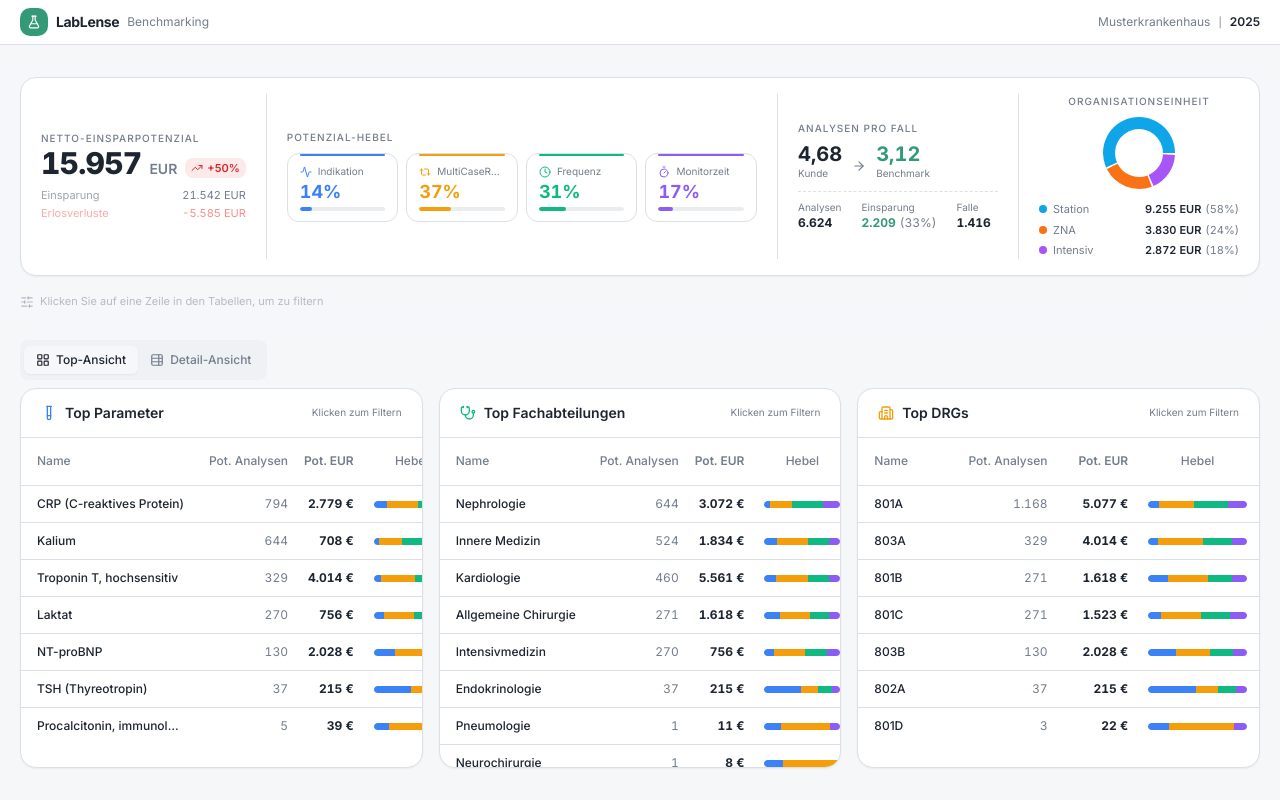
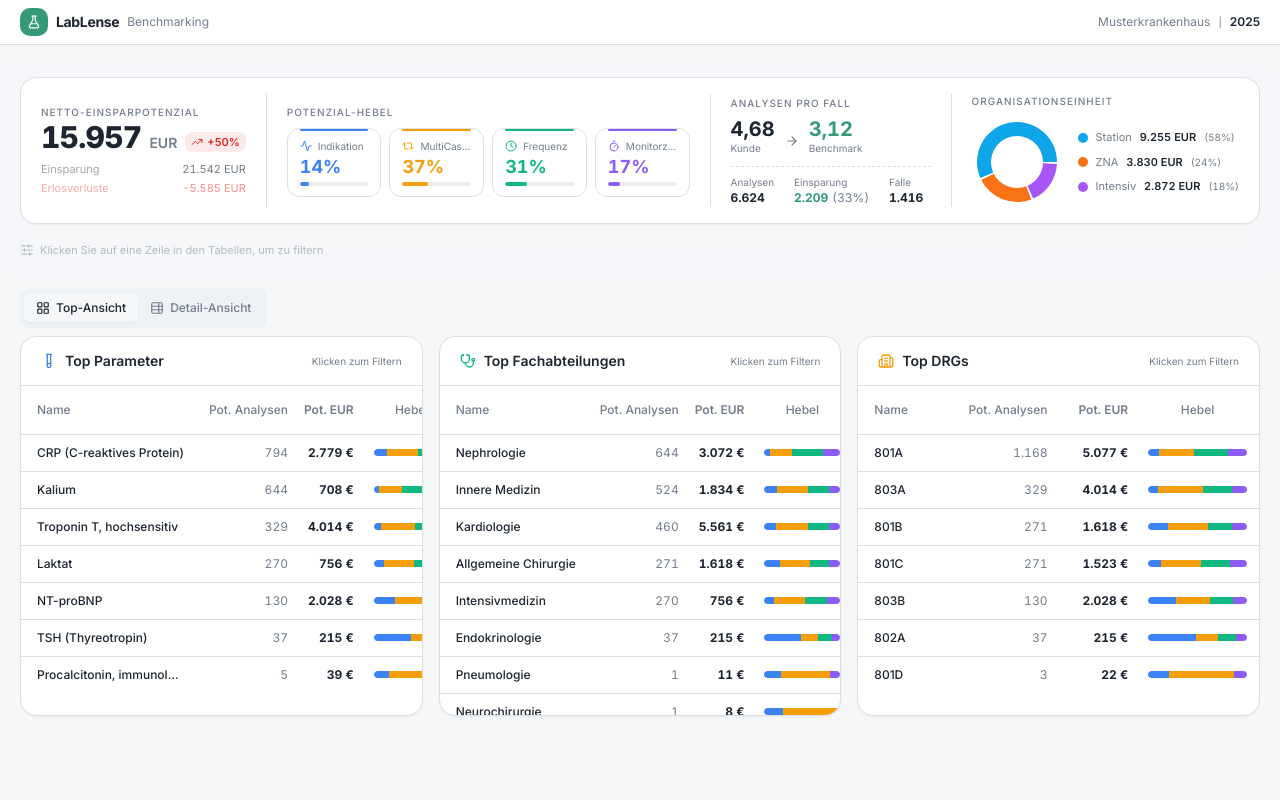
Before and after one commit to movyx-debug/v0-dashboard-ui, a Next.js app: page / in a window 1280 px wide. Built offline with nearby package versions, Linux system fonts and the light colour scheme.

Commit message:
style: adjust width for sub-benchmark tiles and org unit section
Constrain tile width and increase org unit section width with legend.

```diff
--- a/components/benchmark-section.tsx
+++ b/components/benchmark-section.tsx
@@ -163,7 +163,7 @@ export default function BenchmarkSection({ benchmark, title }: Props) {
           <div className="hidden lg:block w-px self-stretch bg-border" />
 
           {/* ── CENTER: 4 clickable sub-benchmark tiles ───── */}
-          <div className="flex-1 min-w-0">
+          <div className="flex-1 min-w-0 max-w-[420px]">
             <p className="text-[10px] uppercase tracking-widest text-muted-foreground font-medium mb-2">
               Potenzial-Hebel
             </p>
@@ -296,21 +296,21 @@ export default function BenchmarkSection({ benchmark, title }: Props) {
           <div className="hidden lg:block w-px self-stretch bg-border" />
 
           {/* ── FAR RIGHT: Org Unit Donut ──────────────────── */}
-          <div className="flex-shrink-0 w-[200px]">
-            <p className="text-[10px] uppercase tracking-widest text-muted-foreground font-medium mb-1 text-center">
+          <div className="flex-shrink-0">
+            <p className="text-[10px] uppercase tracking-widest text-muted-foreground font-medium mb-2">
               Organisationseinheit
             </p>
-            {/* Donut centered */}
-            <div className="flex justify-center" key={donutKey}>
-              <div className="relative h-[80px] w-[80px]">
+            <div className="flex items-center gap-4">
+              {/* Donut */}
+              <div className="h-[90px] w-[90px] flex-shrink-0" key={donutKey}>
                 <ResponsiveContainer width="100%" height="100%">
                   <PieChart>
                     <Pie
                       data={benchmark.orgUnits}
                       cx="50%"
                       cy="50%"
-                      innerRadius={24}
-                      outerRadius={36}
+                      innerRadius={26}
+                      outerRadius={40}
                       paddingAngle={3}
                       dataKey="pct"
                       nameKey="name"
@@ -326,24 +326,24 @@ export default function BenchmarkSection({ benchmark, title }: Props) {
                   </PieChart>
                 </ResponsiveContainer>
               </div>
-            </div>
-            {/* Legend below donut */}
-            <div className="space-y-1 mt-2">
+              {/* Legend beside donut */}
+              <div className="space-y-2">
                 {benchmark.orgUnits.map((ou, i) => (
-                <div key={ou.name} className="flex items-center gap-1.5 whitespace-nowrap">
+                  <div key={ou.name} className="flex items-center gap-2 whitespace-nowrap">
                     <div
-                    className="h-2 w-2 rounded-sm flex-shrink-0"
+                      className="h-2.5 w-2.5 rounded-sm flex-shrink-0"
                       style={{ backgroundColor: ORG_COLORS[i] }}
                     />
                     <span className="text-[11px] text-muted-foreground">{ou.name}</span>
-                  <span className="text-[11px] font-semibold text-foreground tabular-nums ml-auto">
+                    <span className="text-[11px] font-semibold text-foreground tabular-nums">
                       {fmtInt(Math.round(ou.euro))} EUR
-                    <span className="text-muted-foreground font-normal ml-1">
+                    </span>
+                    <span className="text-[10px] text-muted-foreground tabular-nums">
                       ({Math.round(ou.pct)}%)
-                    </span>
                     </span>
                   </div>
                 ))}
+              </div>
             </div>
           </div>
         </div>
```
Lines whose indentation alone changed are shown as unchanged.
